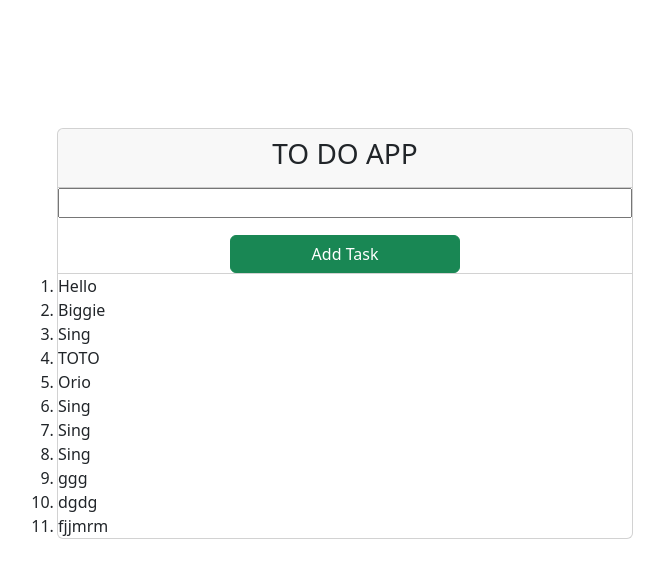
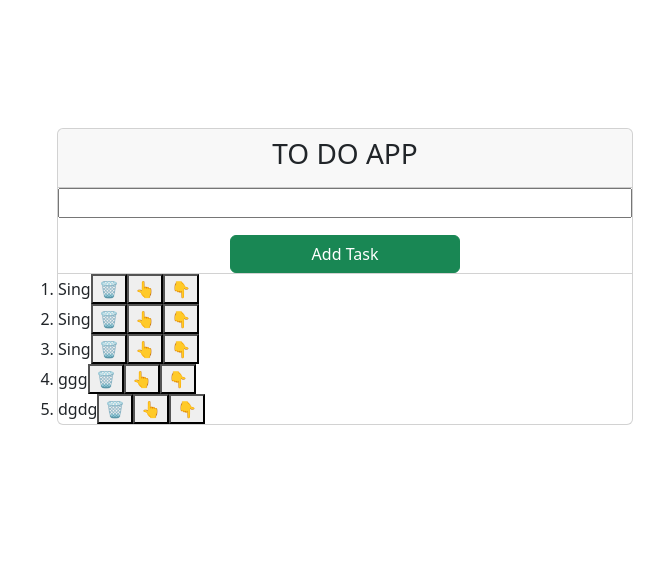
Before and after one commit to VictorGithub666/To_do_list, a React (Create React App) app: page / in a window 1280 px wide. Shown: the top 578 px of the page, without its empty margins (295-959 px from the left). Built offline with nearby package versions, Linux system fonts and the light colour scheme; data requests are answered from the project's data file.

Commit message:
Delete Function

```diff
--- a/data/db.json
+++ b/data/db.json
@@ -1,25 +1,5 @@
 {
   "list": [
-    {
-      "id": "7dc0",
-      "list": "Hello"
-    },
-    {
-      "id": "89cc",
-      "list": "Biggie"
-    },
-    {
-      "id": "9e85",
-      "list": "Sing"
-    },
-    {
-      "id": "748d",
-      "list": "TOTO"
-    },
-    {
-      "id": "937c",
-      "list": "Orio"
-    },
     {
       "id": "1b60",
       "list": "Sing"
@@ -39,10 +19,6 @@
     {
       "id": "c70f",
       "list": "dgdg"
-    },
-    {
-      "id": "3ccf",
-      "list": "fjjmrm"
     }
   ]
 }
--- a/src/components/Todo.js
+++ b/src/components/Todo.js
@@ -56,9 +56,19 @@ function ToDo() {
         fetchTasks();
       }, []);
 
-    // function deleteTask(){
+      function deleteTask(id) {
+        // Send a DELETE request to the server to delete a task by id using axios
+        axios.delete('http://localhost:4000/list/' + id )
+          .then(function(response) {
+            console.log('Task deleted:', response.data);
 
-    // }
+            // Fetch the updated list of tasks
+            fetchTasks();
+          })
+          .catch(function(error) {
+            console.error('Error deleting task:', error);
+          });
+      }
 
     // function moveTaskDown(){
 
@@ -99,7 +109,12 @@ function ToDo() {
 
                 <ol class="list-group list-group-flush">
                 {tasks.map(function (task, index) {
-                  return <li key={index}>{task.list}</li>;
+                  return <li key={index}>
+                    {task.list}
+                    <button onClick={function() { deleteTask(task.id); }}>&#128465;</button>
+                    <button>&#128070;</button>
+                    <button>&#128071;</button>
+                    </li>;
                 })}
                 </ol>
                 </div>
```
